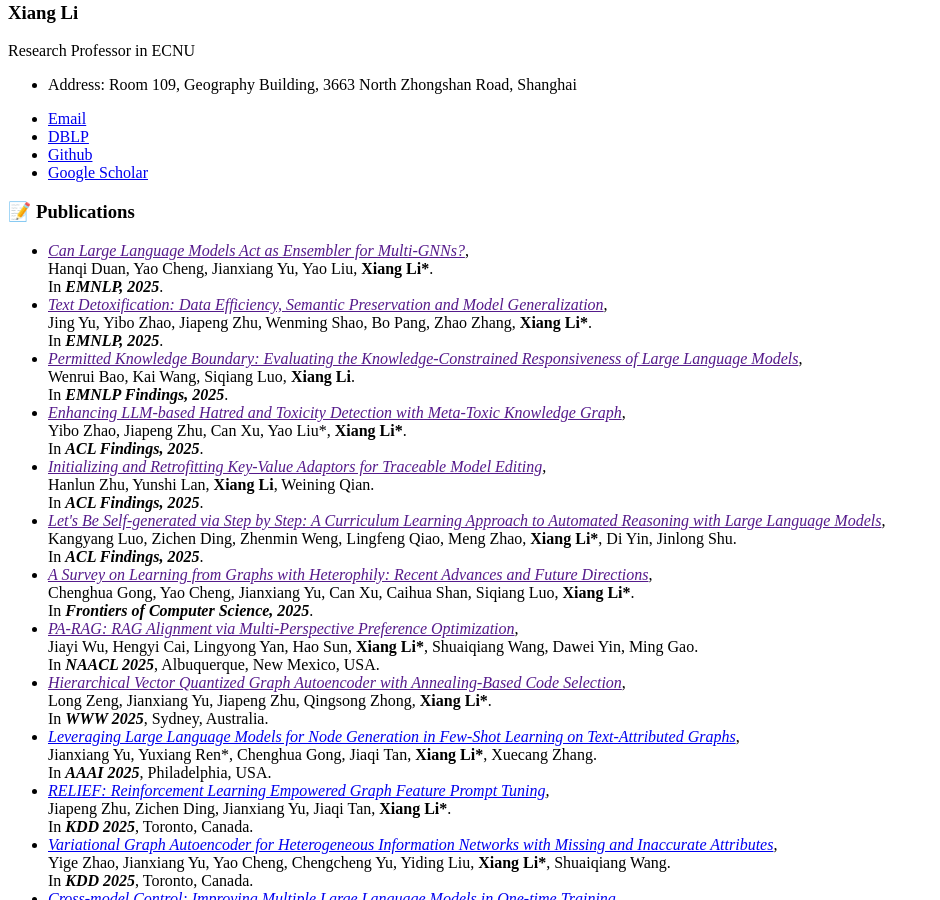
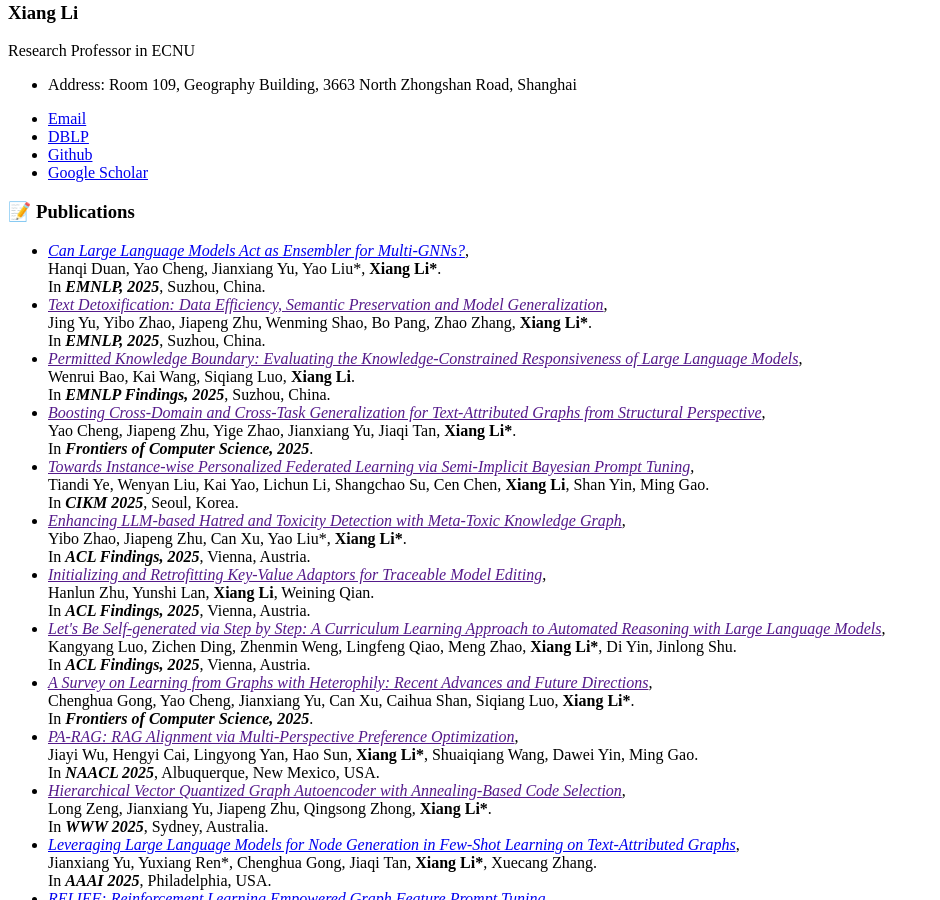
Before and after one commit to lixiang3776/lixiang3776.github.io, a Jekyll site: the page built from _pages/includes/pub.md, in a window 1280 px wide and 900 px high, scrolled down 219 px. Shown: the whole window, without its empty margins (0-940 px from the left). Built offline with Jekyll 4.4.1, drawn with Linux system fonts in a browser that asks for light colours; our own code applies the rules of GitHub Pages for plain Markdown files.

Commit message:
Update pub.md

```diff
--- a/_pages/includes/pub.md
+++ b/_pages/includes/pub.md
@@ -3,39 +3,51 @@
 
 <ul>
     <li>
-	<a href=""><i>Can Large Language Models Act as Ensembler for Multi-GNNs?</i></a>,<br>
-       Hanqi Duan, Yao Cheng, Jianxiang Yu, Yao Liu, <b>Xiang Li*</b>. <br>
-        In <b><i>EMNLP, 2025</i></b>.
+	<a href="https://arxiv.org/abs/2410.16822"><i>Can Large Language Models Act as Ensembler for Multi-GNNs?</i></a>,<br>
+       Hanqi Duan, Yao Cheng, Jianxiang Yu, Yao Liu*, <b>Xiang Li*</b>. <br>
+        In <b><i>EMNLP, 2025</i></b>, Suzhou, China.
 		<br>
 	</li>
     <li>
 	<a href=""><i>Text Detoxification: Data Efficiency, Semantic Preservation and Model Generalization</i></a>,<br>
        Jing Yu, Yibo Zhao, Jiapeng Zhu, Wenming Shao, Bo Pang, Zhao Zhang, <b>Xiang Li*</b>. <br>
-        In <b><i>EMNLP, 2025</i></b>.
+        In <b><i>EMNLP, 2025</i></b>, Suzhou, China.
 		<br>
 	</li>
     <li>
 	<a href=""><i>Permitted Knowledge Boundary: Evaluating the Knowledge-Constrained Responsiveness of Large Language Models</i></a>,<br>
        Wenrui Bao, Kai Wang, Siqiang Luo, <b>Xiang Li</b>. <br>
-        In <b><i>EMNLP Findings, 2025</i></b>.
+        In <b><i>EMNLP Findings, 2025</i></b>, Suzhou, China.
+		<br>
+	</li>
+    <li>
+	<a href=""><i>Boosting Cross-Domain and Cross-Task Generalization for Text-Attributed Graphs from Structural Perspective</i></a>,<br>
+       Yao Cheng, Jiapeng Zhu, Yige Zhao, Jianxiang Yu, Jiaqi Tan, <b>Xiang Li*</b>. <br>
+        In <b><i>Frontiers of Computer Science, 2025</i></b>.
+		<br>
+	</li>
+    <li>
+	<a href=""><i>Towards Instance-wise Personalized Federated Learning via Semi-Implicit Bayesian Prompt Tuning</i></a>,<br>
+       Tiandi Ye, Wenyan Liu, Kai Yao, Lichun Li, Shangchao Su, Cen Chen, <b>Xiang Li</b>, Shan Yin, Ming Gao. <br>
+        In <b><i>CIKM 2025</i></b>, Seoul, Korea.
 		<br>
 	</li>
     <li>
 	<a href=""><i>Enhancing LLM-based Hatred and Toxicity Detection with Meta-Toxic Knowledge Graph</i></a>,<br>
        Yibo Zhao, Jiapeng Zhu, Can Xu, Yao Liu*, <b>Xiang Li*</b>. <br>
-        In <b><i>ACL Findings, 2025</i></b>.
+        In <b><i>ACL Findings, 2025</i></b>, Vienna, Austria.
 		<br>
 	</li>
     <li>
 	<a href=""><i>Initializing and Retrofitting Key-Value Adaptors for Traceable Model Editing</i></a>,<br>
        Hanlun Zhu, Yunshi Lan, <b>Xiang Li</b>, Weining Qian. <br>
-        In <b><i>ACL Findings, 2025</i></b>.
+        In <b><i>ACL Findings, 2025</i></b>, Vienna, Austria.
 		<br>
 	</li>
     <li>
 	<a href=""><i>Let's Be Self-generated via Step by Step: A Curriculum Learning Approach to Automated Reasoning with Large Language Models</i></a>,<br>
        Kangyang Luo, Zichen Ding, Zhenmin Weng, Lingfeng Qiao, Meng Zhao, <b>Xiang Li*</b>, Di Yin, Jinlong Shu. <br>
-        In <b><i>ACL Findings, 2025</i></b>.
+        In <b><i>ACL Findings, 2025</i></b>, Vienna, Austria.
 		<br>
 	</li>
     <li>
```
